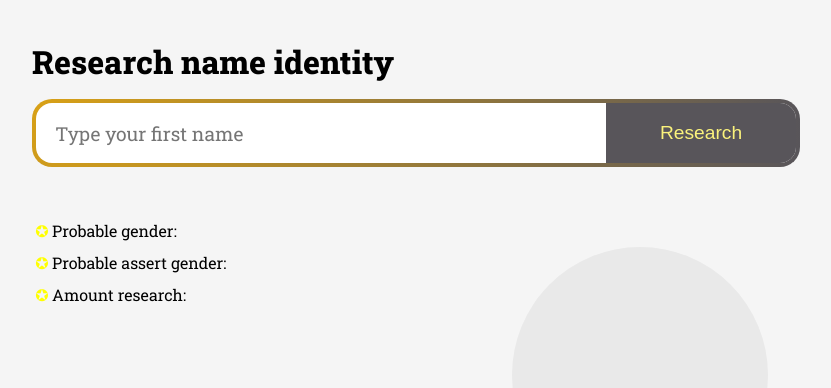
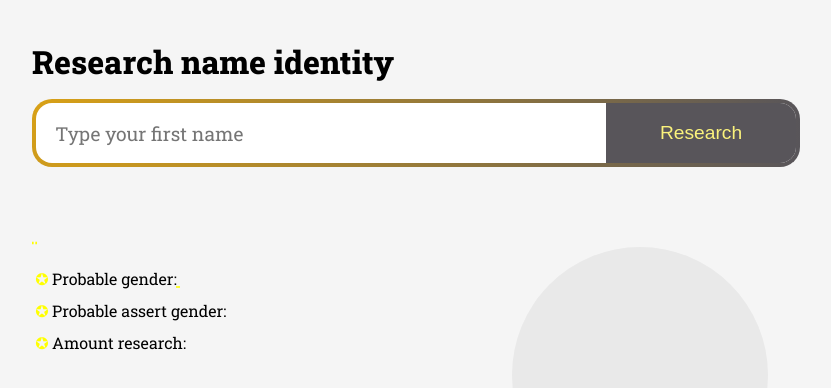
Before and after one commit to tjmelo/moon, a React app: page / in a window 1280 px wide. Shown: the top 388 px of the page, without its empty margins (224-1055 px from the left). Built offline with nearby package versions, Linux system fonts and the light colour scheme.

Commit message:
Get data name

```diff
--- /dev/null
+++ b/declarations.d.ts
@@ -0,0 +1 @@
+declare module "*.styl";
--- a/src/App.tsx
+++ b/src/App.tsx
@@ -1,16 +1,7 @@
 import React from "react";
 import Scope from "./components/scope";
-import Result from "./components/result";
-import Search from "./components/search";
 import "./stylus/_theme.styl";
 
-const App = () => {
-  return (
-    <Scope>
-      <Search />
-      <Result />
-    </Scope>
-  );
-};
+const App = () => <Scope />;
 
 export default App;
--- a/src/components/result/result.component.jsx
+++ b/src/components/result/result.component.tsx
@@ -1,24 +1,31 @@
 import React from "react";
 import style from "./result.module.styl";
 import { useTranslation } from "react-i18next";
+import { type } from "os";
 
-export const Result = () => {
+declare interface ITypes {
+  types: any;
+}
+
+export const Result: React.FC<ITypes> = ({ types }) => {
   const { t } = useTranslation();
   return (
     <section>
       <div>
-        <h2 className="result resultName"></h2>
+        <h2 className={style.resultName}>&nbsp;{types?.name}</h2>
         <p>
           {t("gender.probable")}
-          <span className="result resultGender"></span>
+          <span className={style.resultGender}>&nbsp;{types?.gender}</span>
         </p>
         <p>
           {t("gender.assert")}
-          <span className="result resultProbability"></span>
+          <span className={style.resultProbability}>
+            &nbsp;{types?.probability}
+          </span>
         </p>
         <p>
           {t("gender.amount")}
-          <span className="result resultCount"></span>
+          <span className={style.resultCount}>&nbsp;{types?.count}</span>
         </p>
       </div>
       <figure>
--- a/src/components/result/result.module.styl
+++ b/src/components/result/result.module.styl
@@ -40,6 +40,8 @@ figure
 .resultGender
     text-transform capitalize
     text-decoration underline dotted yellow
+.resultName
+    margin-bottom: 1rem
 .resultGender
 .resultProbability
 .resultCount
--- a/src/components/scope/Scope.tsx
+++ b/src/components/scope/Scope.tsx
@@ -1,9 +1,18 @@
-import React, { ReactElement } from "react";
+import React, { ReactElement, useState } from "react";
+import Result from "../result";
+import Search from "../search";
 
-declare interface IScope {
-  children: JSX.Element | JSX.Element[];
-}
+declare interface IScope {}
 
-export const Scope: React.FC<IScope> = ({ children }) => {
-  return <main className="grid">{children}</main>;
+export const Scope: React.FC<IScope> = () => {
+  const [name, setName] = useState<object | null>(null);
+
+  const getName = (name: () => void) => setName(name);
+
+  return (
+    <main className="grid">
+      <Search name={getName} />
+      <Result types={name} />
+    </main>
+  );
 };
--- a/src/components/search/search.component.tsx
+++ b/src/components/search/search.component.tsx
@@ -3,16 +3,18 @@ import style from "./search.module.styl";
 import { useTranslation } from "react-i18next";
 import { genderApi } from "../../service";
 
-declare interface ISearch {}
+declare interface ISearch {
+  name: Function;
+}
 
-export const Search: React.FC<ISearch> = () => {
+export const Search: React.FC<ISearch> = ({ name }) => {
   const { t } = useTranslation();
-  const name = useRef<HTMLInputElement | null>(null);
+  const valInput = useRef<HTMLInputElement | null>(null);
 
   const research = async (e: any): Promise<void> => {
     e.preventDefault();
-    const { data } = await genderApi.get(`?name=${name.current?.value}`);
-    console.log(data);
+    const { data } = await genderApi.get(`?name=${valInput.current?.value}`);
+    return name(data as Object);
   };
 
   return (
@@ -22,7 +24,7 @@ export const Search: React.FC<ISearch> = () => {
         <input
           className="inputName"
           type="text"
-          ref={name}
+          ref={valInput}
           placeholder={t("form.placeholder")}
         />
 
```
